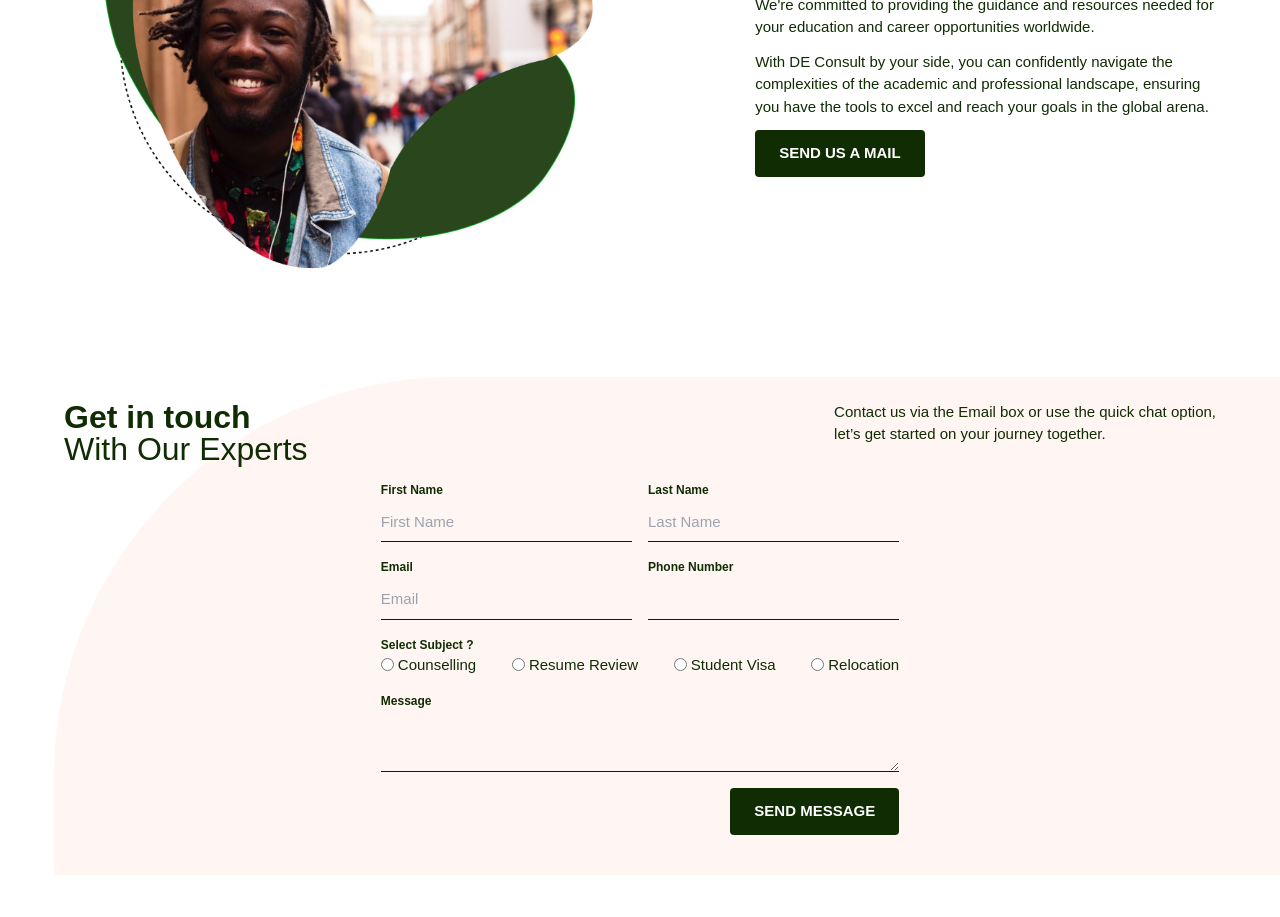
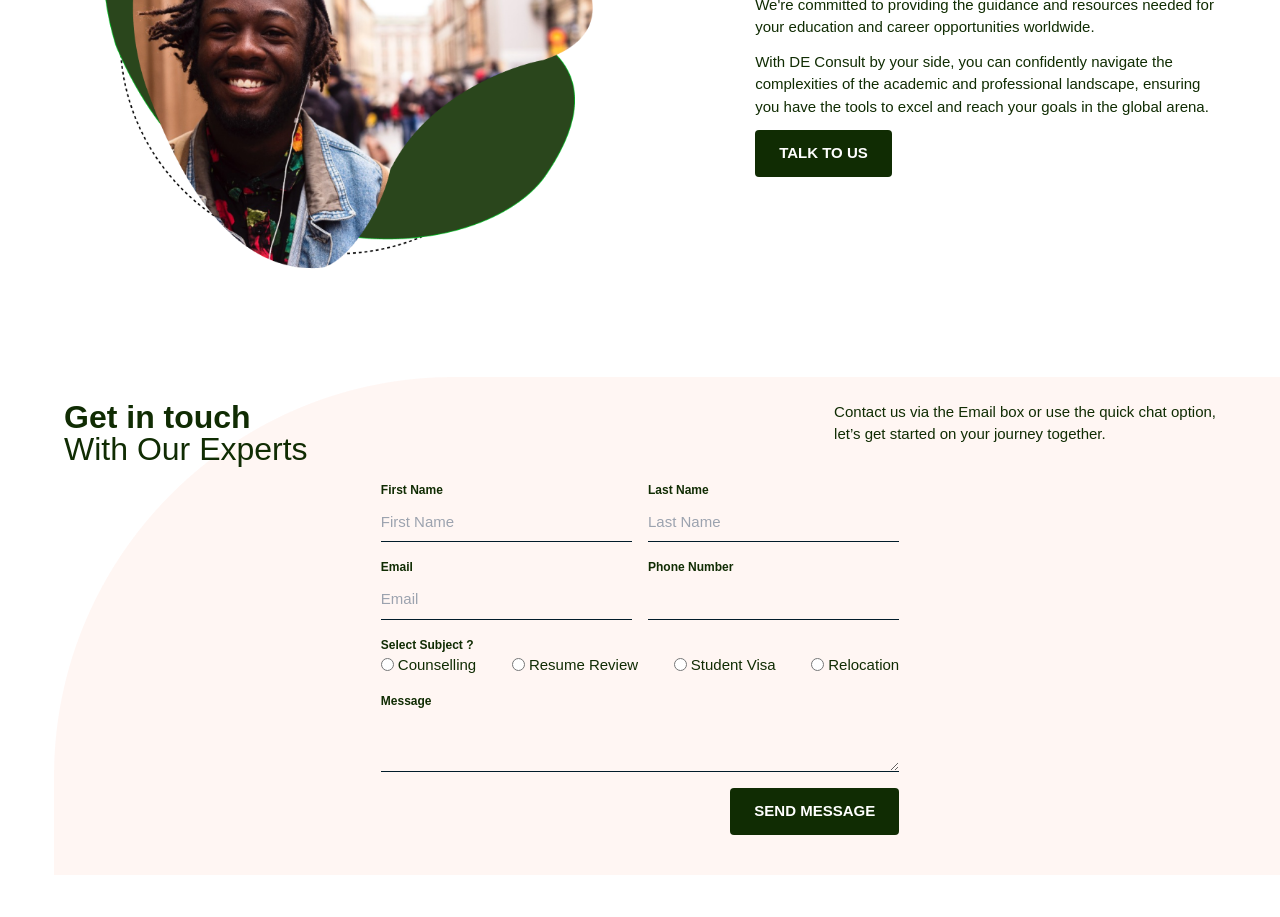
Before and after one commit to trokeibunor/duke-s-empire, a Vue app: page / in a window 1280 px wide. Shown: the part 1560-2477 px from the top of the page. Built offline with nearby package versions, Linux system fonts and the light colour scheme; a web font is replaced by a local one.

Commit message:
some fixes

```diff
--- a/src/components/aboutSection.vue
+++ b/src/components/aboutSection.vue
@@ -17,7 +17,7 @@
                     <p>
                         With DE Consult by your side, you can confidently navigate the complexities of the academic and professional landscape, ensuring you have the tools to excel and reach your goals in the global arena.
                     </p>
-                    <button class="cta">SEND US A MAIL</button>
+                    <a href="/#contact" class="cta">TALK TO US</a>
                 </div>
             </div>
         </div>
@@ -30,6 +30,15 @@
 
 <style lang="scss" scoped>
 @import "../assets/variables.scss";
+.cta {
+    height: fit-content;
+    width: fit-content;
+    border-radius: 4px;
+    padding: 12px 24px !important;
+    background-color: #102C03 !important;
+    color: white !important;
+    font-weight: 600 !important;
+}
 section{
     width: 100%;
     .ab_content {
```
